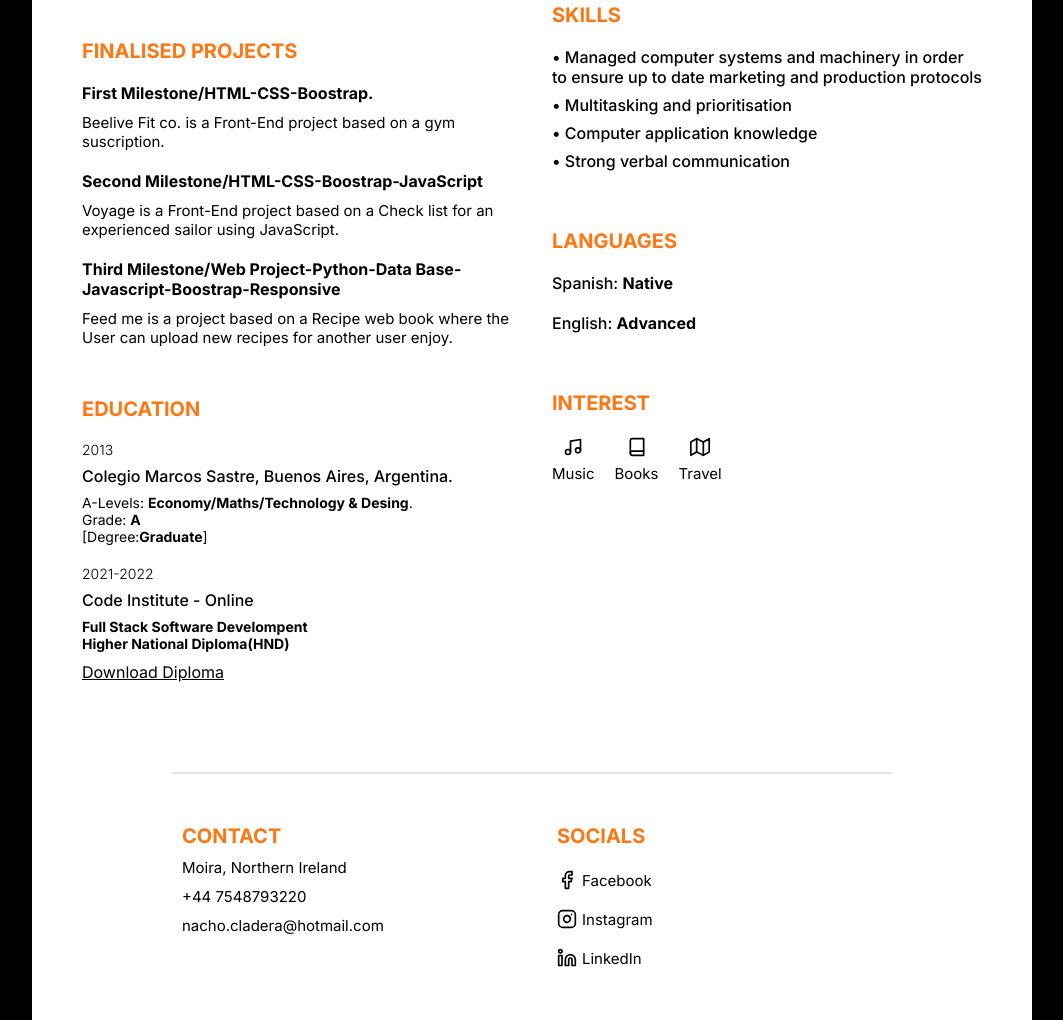
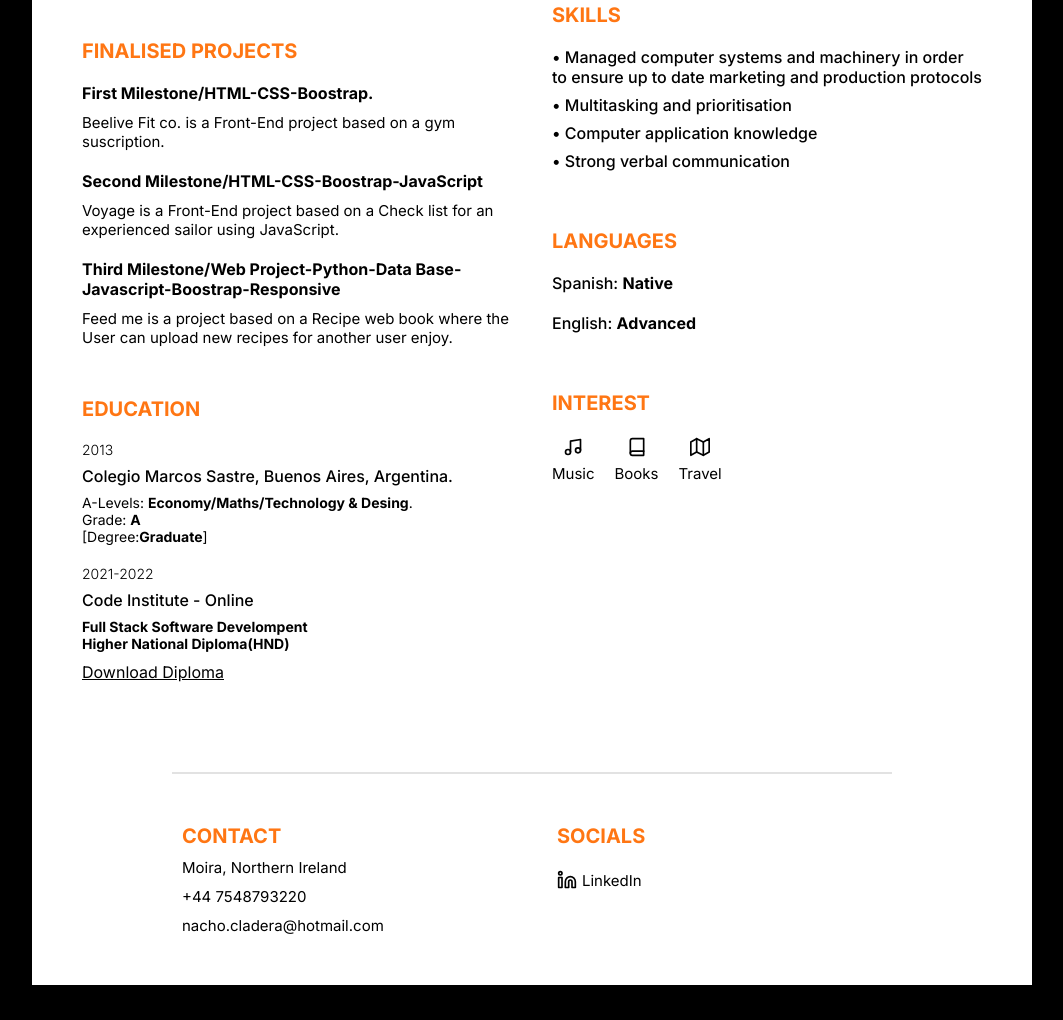
Before and after one commit to ignakio/Resumecv, a plain HTML site: page index.html in a window 1280 px wide. Shown: the part 606-1626 px from the top of the page, without its empty margins (108-1171 px from the left). After the commit the page ends 1591 px from the top, so only its background shows below. Drawn offline with nearby package versions, Linux system fonts and the light colour scheme.

Commit message:
Modify links

```diff
--- a/index.html
+++ b/index.html
@@ -163,14 +163,7 @@
       <div class="social">
         <h3 class="title">Socials</h3>
         <div class="social_items">
-          <a href="https://www.facebook.com/NachoCladeraCrespo/" target="_b" class="social_item">
-            <i data-feather="facebook"></i>
-            <span>Facebook</span>
-          </a>
-          <a href="https://www.instagram.com/nachocladera/" target="_blank" class="social_item">
-            <i data-feather="instagram"></i>
-            <span>Instagram</span>
-          </a>
+
           <a href="https://www.linkedin.com/in/ignacio-cladera-38897120b/" target="_blank" class="social_item">
             <i data-feather="linkedin"></i>
             <span>LinkedIn</span>
```
